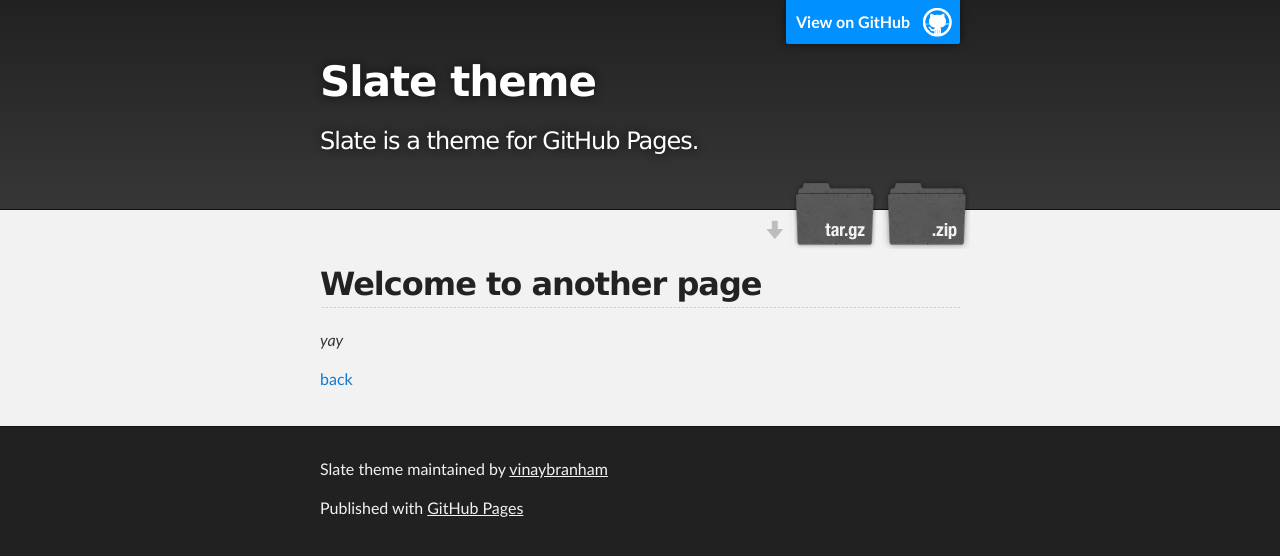
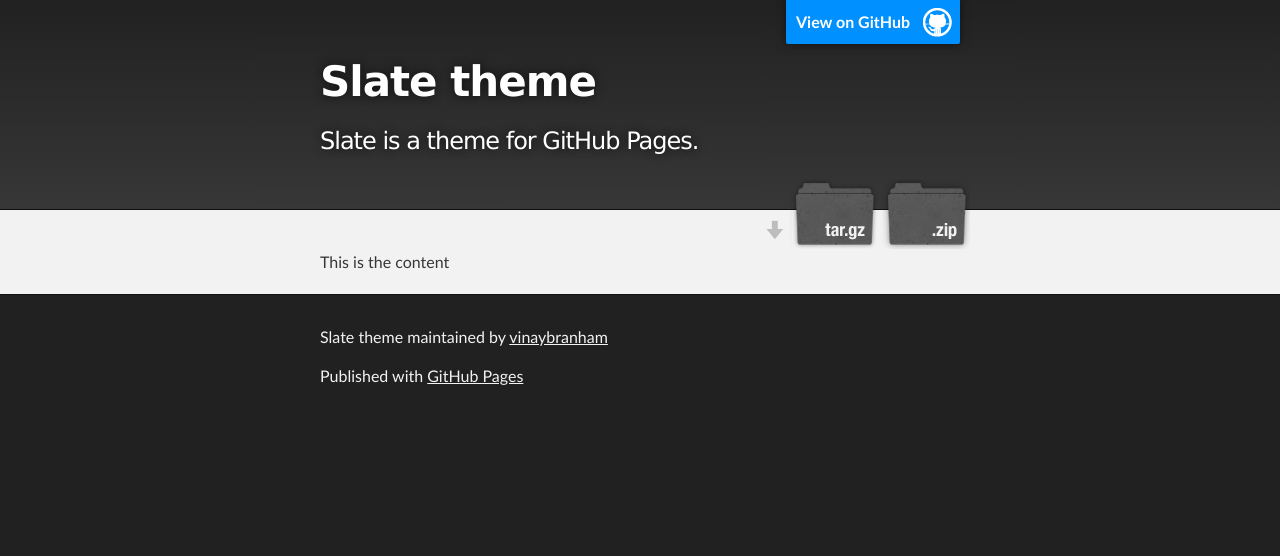
Before and after one commit to vinaybranham/ml, a Jekyll site: the page built from another-page.md, in a window 1280 px wide. Shown: the top 556 px of the page. Built offline with Jekyll 4.4.1, drawn with Linux system fonts in a browser that asks for light colours; our own code applies the rules of GitHub Pages for plain Markdown files.

Commit message:
testing changes

```diff
--- a/_layouts/default.html
+++ b/_layouts/default.html
@@ -32,7 +32,10 @@
     <!-- MAIN CONTENT -->
     <div id="main_content_wrap" class="outer">
       <section id="main_content" class="inner">
-        {{ content }}
+      <!--{{ content }}-->
+      <div>
+	This is the content
+      </div>
       </section>
     </div>
 
```
